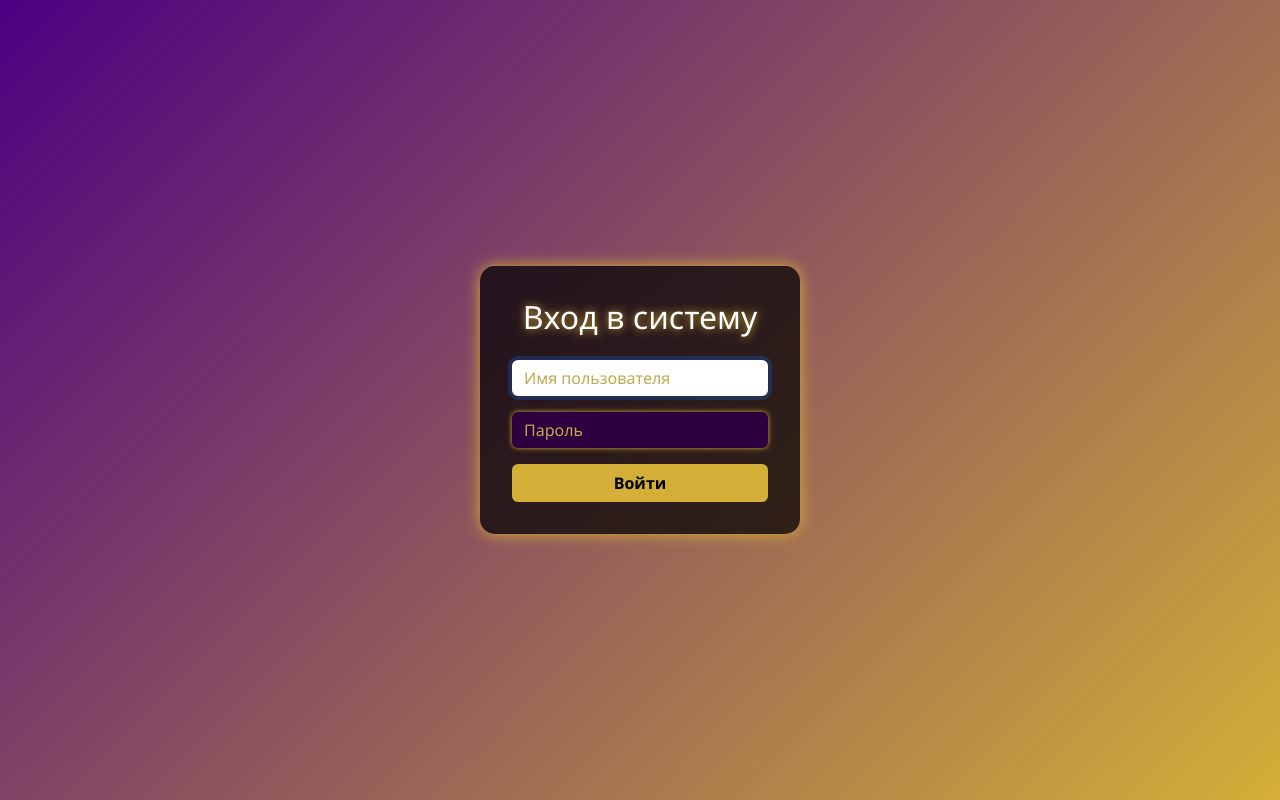
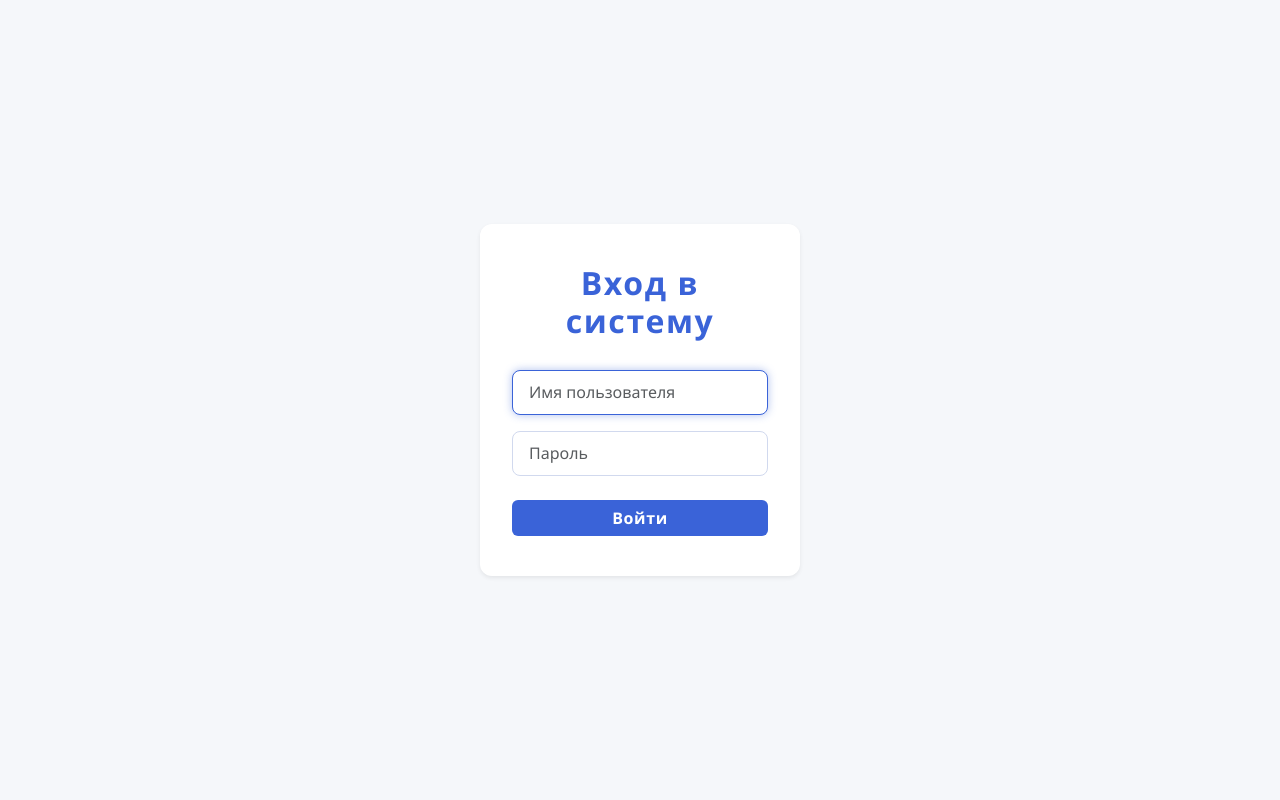
Before and after one commit to 50nk31/personnel-tracker, a Flask app: page /login in a window 1280 px wide. Run offline with Flask 3, Linux system fonts and the light colour scheme.

Commit message:
Update login.html

```diff
--- a/templates/login.html
+++ b/templates/login.html
@@ -6,62 +6,70 @@
 <link href="https://cdn.jsdelivr.net/npm/bootstrap@5.3.0/dist/css/bootstrap.min.css" rel="stylesheet" />
 <style>
   body {
-            background: linear-gradient(135deg, #4b0082, #d4af37);
+    background-color: #f5f7fa;
     height: 100vh;
     display: flex;
     justify-content: center;
     align-items: center;
-            color: white;
     font-family: 'Segoe UI', Tahoma, Geneva, Verdana, sans-serif;
+    color: #1a2a47;
   }
   .login-form {
-            background: rgba(0,0,0,0.7);
-            padding: 2rem;
-            border-radius: 15px;
-            box-shadow: 0 0 15px #d4af37;
+    background: white;
+    padding: 2.5rem 2rem;
+    border-radius: 12px;
+    box-shadow: 0 8px 20px rgba(58, 99, 216, 0.3);
     width: 320px;
-            animation: fadeIn 1s ease forwards;
+    animation: slideDownFade 0.8s ease forwards;
   }
   h2 {
     text-align: center;
-            margin-bottom: 1.5rem;
-            text-shadow: 0 0 8px #d4af37;
+    margin-bottom: 1.8rem;
+    color: #3a63d8;
+    font-weight: 700;
+    letter-spacing: 0.05em;
   }
-        .btn-gold {
-            background-color: #d4af37;
-            color: black;
-            font-weight: bold;
-            transition: background-color 0.3s ease;
+  .form-control {
+    border: 1.8px solid #d1d9ee;
+    border-radius: 8px;
+    padding: 0.6rem 1rem;
+    transition: border-color 0.3s ease, box-shadow 0.3s ease;
+    font-size: 1rem;
   }
-        .btn-gold:hover {
-            background-color: #b38f1a;
-            color: white;
+  .form-control:focus {
+    border-color: #3a63d8;
+    box-shadow: 0 0 8px rgba(58, 99, 216, 0.4);
+    outline: none;
   }
-        @keyframes fadeIn {
-            from {opacity: 0; transform: translateY(-20px);}
-            to {opacity: 1; transform: translateY(0);}
+  .btn-primary {
+    background-color: #3a63d8;
+    border: none;
+    font-weight: 600;
+    letter-spacing: 0.04em;
+    transition: background-color 0.3s ease, transform 0.2s ease;
   }
-        input.form-control {
-            background: #2c003e;
-            border: none;
-            color: #f0e68c;
-            box-shadow: 0 0 5px #d4af37;
+  .btn-primary:hover {
+    background-color: #2e4fb8;
+    transform: scale(1.05);
   }
-        input.form-control::placeholder {
-            color: #bfa94f;
+  @keyframes slideDownFade {
+    from {
+      opacity: 0;
+      transform: translateY(-25px);
+    }
+    to {
+      opacity: 1;
+      transform: translateY(0);
+    }
   }
 </style>
 </head>
 <body>
-    <form method="POST" class="login-form">
+  <form method="POST" class="login-form shadow-sm">
     <h2>Вход в систему</h2>
-        <div class="mb-3">
-            <input type="text" name="username" class="form-control" placeholder="Имя пользователя" required autofocus />
-        </div>
-        <div class="mb-3">
-            <input type="password" name="password" class="form-control" placeholder="Пароль" required />
-        </div>
-        <button type="submit" class="btn btn-gold w-100">Войти</button>
+    <input type="text" name="username" class="form-control mb-3" placeholder="Имя пользователя" required autofocus />
+    <input type="password" name="password" class="form-control mb-4" placeholder="Пароль" required />
+    <button type="submit" class="btn btn-primary w-100">Войти</button>
   </form>
 </body>
 </html>
```
Lines whose indentation alone changed are shown as unchanged.
